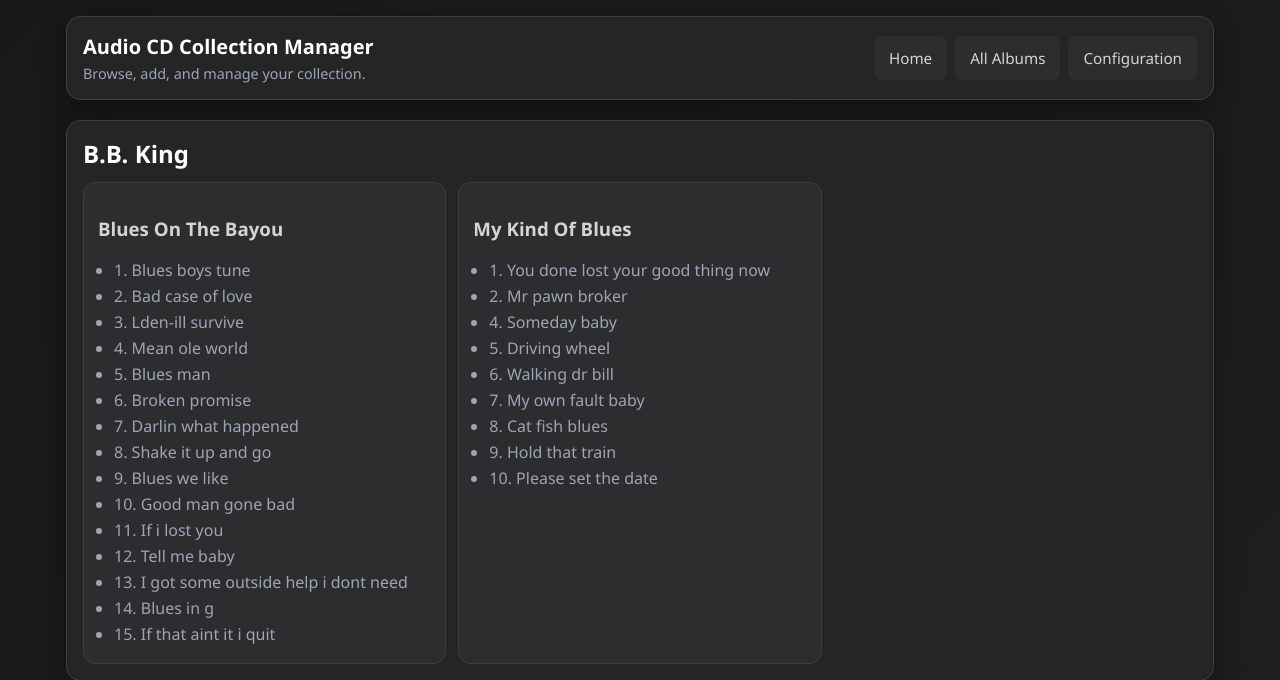
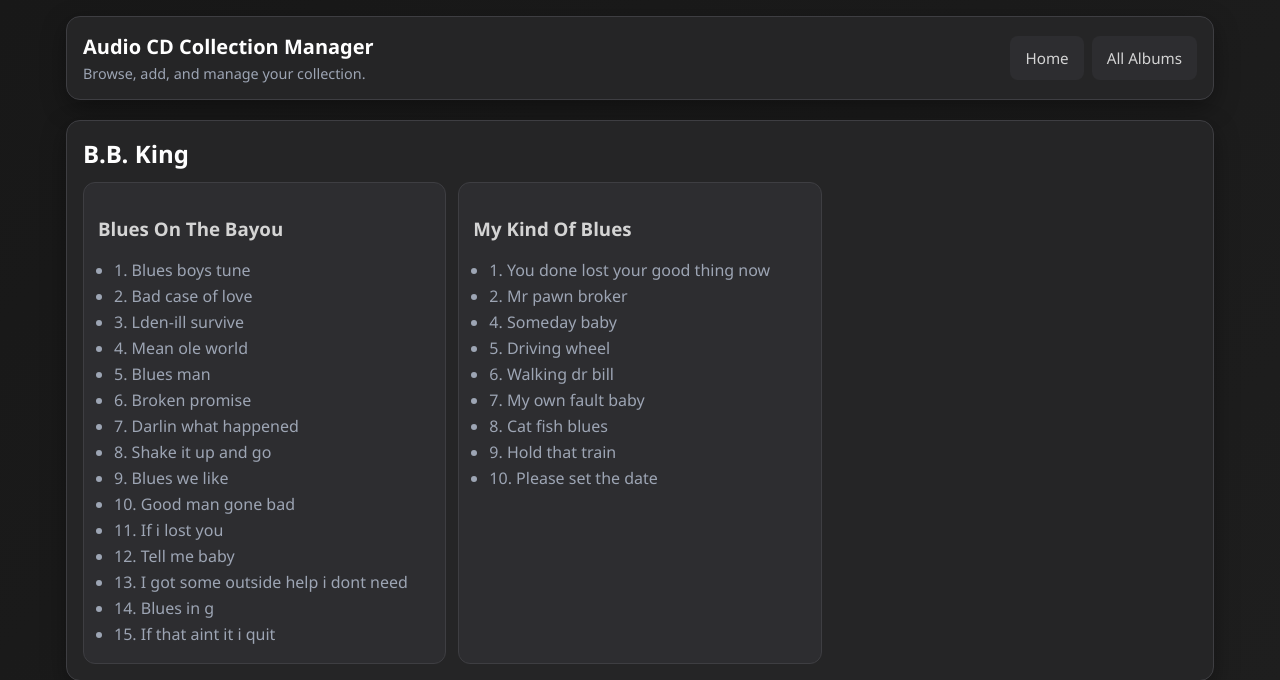
Before and after one commit to WerewolfC/wcddb, a Flask app: page /artist/1 in a window 1280 px wide. Shown: the top 680 px of the page. Run offline with Flask 3, Linux system fonts and the light colour scheme.

Commit message:
Prepared for deploy

```diff
--- a/templates/base.html
+++ b/templates/base.html
@@ -16,7 +16,6 @@
       <nav>
         <a href="{{ url_for('index') }}">Home</a>
         <a href="{{ url_for('all_albums') }}">All Albums</a>
-        <a href="{{ url_for('config') }}">Configuration</a>
       </nav>
     </header>
 
```
Also changed, not shown: instance/collection.db.
